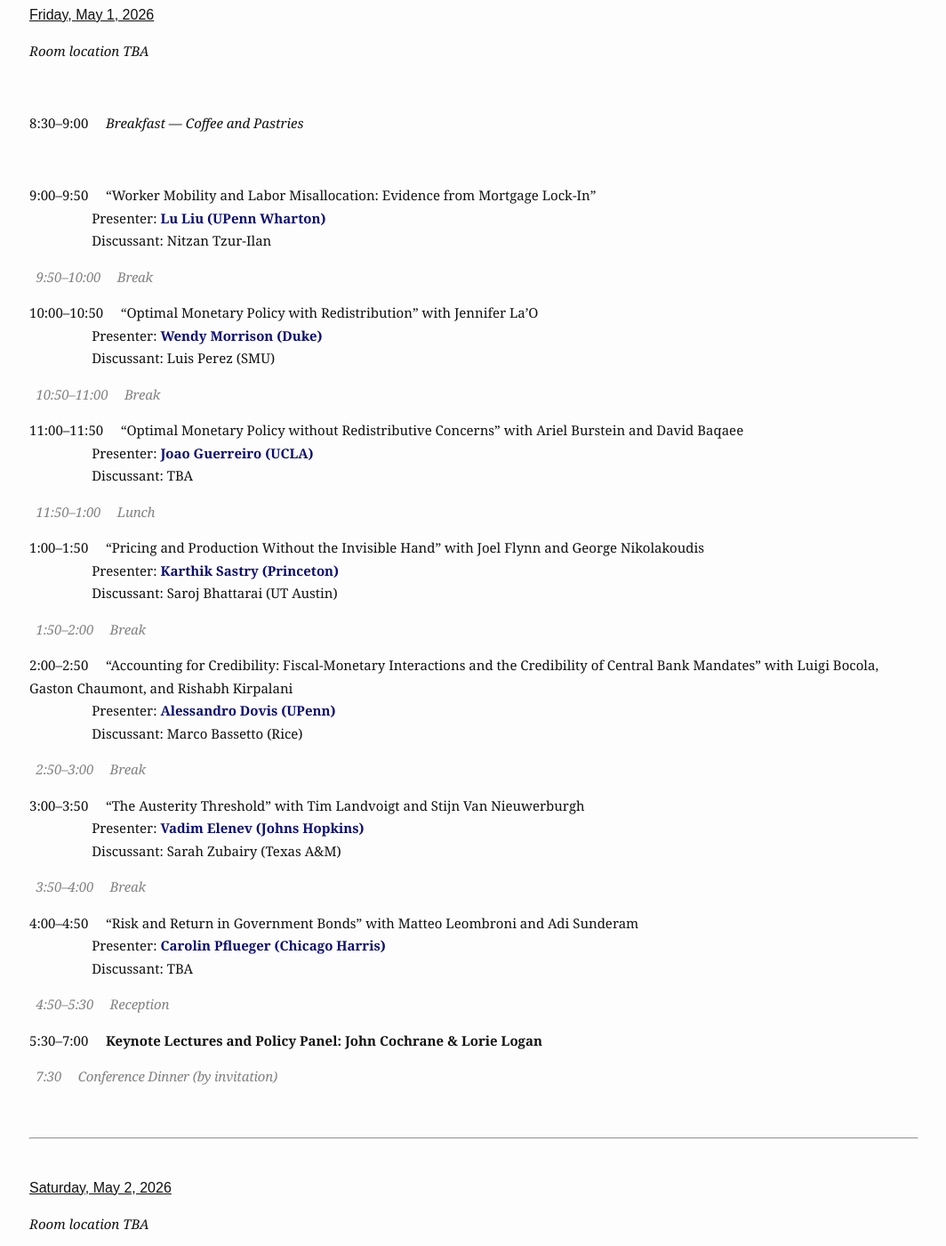
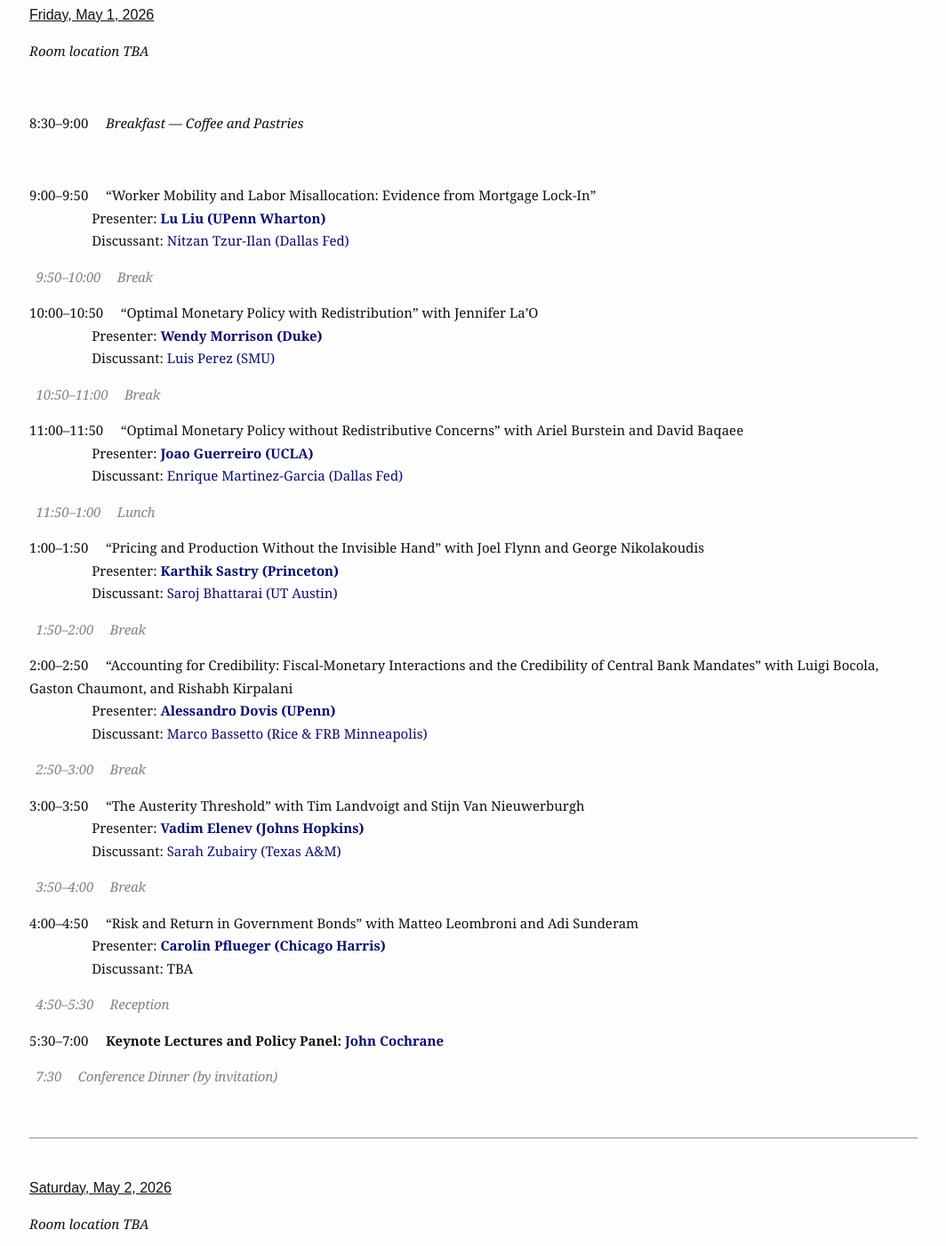
Before and after one commit to zbethune/zbethune.github.io, a Jekyll site: the page built from texas-monetary-conference/index.md, in a window 1280 px wide and 1400 px high, scrolled down 408 px. Shown: the whole window at 89% size, without its empty margins (107-1171 px from the left). Built offline with Jekyll 4.4.1, drawn with Linux system fonts in a browser that asks for light colours; some of the changed text lies outside the part shown.

Commit message:
Update index.md

```diff
--- a/texas-monetary-conference/index.md
+++ b/texas-monetary-conference/index.md
@@ -33,61 +33,61 @@ slug: /texas-monetary-conference
 
 9:00–9:50 &nbsp;&nbsp;&nbsp; "Worker Mobility and Labor Misallocation: Evidence from Mortgage Lock-In"
 <br/>&nbsp;&nbsp;&nbsp;&nbsp;&nbsp;&nbsp;&nbsp;&nbsp;&nbsp;&nbsp;&nbsp;&nbsp;&nbsp;&nbsp;&nbsp;&nbsp;&nbsp;
-Presenter: <span style="color: #0b0e73"><b>Lu Liu (UPenn Wharton)</b></span>
+Presenter: <a style="color: #0b0e73" href="https://fnce.wharton.upenn.edu/profile/lliu1/" target="_blank"><b>Lu Liu (UPenn Wharton)</b></a>
 <br/>&nbsp;&nbsp;&nbsp;&nbsp;&nbsp;&nbsp;&nbsp;&nbsp;&nbsp;&nbsp;&nbsp;&nbsp;&nbsp;&nbsp;&nbsp;&nbsp;&nbsp;
-Discussant: Nitzan Tzur-Ilan
+Discussant: <a style="color: #0b0e73" href="https://www.nitzantzur-ilan.com/" target="_blank">Nitzan Tzur-Ilan (Dallas Fed)</a>
 
 > 9:50–10:00 &nbsp;&nbsp;&nbsp; *Break*
 
 10:00–10:50 &nbsp;&nbsp;&nbsp; "Optimal Monetary Policy with Redistribution" with Jennifer La'O
 <br/>&nbsp;&nbsp;&nbsp;&nbsp;&nbsp;&nbsp;&nbsp;&nbsp;&nbsp;&nbsp;&nbsp;&nbsp;&nbsp;&nbsp;&nbsp;&nbsp;&nbsp;
-Presenter: <span style="color: #0b0e73"><b>Wendy Morrison (Duke)</b></span>
+Presenter: <a style="color: #0b0e73" href="https://www.wendyamorrison.com/" target="_blank"><b>Wendy Morrison (Duke)</b></a>
 <br/>&nbsp;&nbsp;&nbsp;&nbsp;&nbsp;&nbsp;&nbsp;&nbsp;&nbsp;&nbsp;&nbsp;&nbsp;&nbsp;&nbsp;&nbsp;&nbsp;&nbsp;
-Discussant: Luis Perez (SMU)
+Discussant: <a style="color: #0b0e73" href="https://luisperezecon.com/" target="_blank">Luis Perez (SMU)</a>
 
 > 10:50–11:00 &nbsp;&nbsp;&nbsp; *Break*
 
 11:00–11:50 &nbsp;&nbsp;&nbsp; "Optimal Monetary Policy without Redistributive Concerns" with Ariel Burstein and David Baqaee
 <br/>&nbsp;&nbsp;&nbsp;&nbsp;&nbsp;&nbsp;&nbsp;&nbsp;&nbsp;&nbsp;&nbsp;&nbsp;&nbsp;&nbsp;&nbsp;&nbsp;&nbsp;
-Presenter: <span style="color: #0b0e73"><b>Joao Guerreiro (UCLA)</b></span>
+Presenter: <a style="color: #0b0e73" href="https://jguerreiro.com/" target="_blank"><b>Joao Guerreiro (UCLA)</b></a>
 <br/>&nbsp;&nbsp;&nbsp;&nbsp;&nbsp;&nbsp;&nbsp;&nbsp;&nbsp;&nbsp;&nbsp;&nbsp;&nbsp;&nbsp;&nbsp;&nbsp;&nbsp;
-Discussant: TBA
+Discussant: <a style="color: #0b0e73" href="https://www.dallasfed.org/research/economists/martinez-garcia" target="_blank">Enrique Martinez-Garcia (Dallas Fed)</a>
 
 > 11:50–1:00 &nbsp;&nbsp;&nbsp; *Lunch*
 
 1:00–1:50 &nbsp;&nbsp;&nbsp; "Pricing and Production Without the Invisible Hand" with Joel Flynn and George Nikolakoudis
 <br/>&nbsp;&nbsp;&nbsp;&nbsp;&nbsp;&nbsp;&nbsp;&nbsp;&nbsp;&nbsp;&nbsp;&nbsp;&nbsp;&nbsp;&nbsp;&nbsp;&nbsp;
-Presenter: <span style="color: #0b0e73"><b>Karthik Sastry (Princeton)</b></span>
+Presenter: <a style="color: #0b0e73" href="https://www.karthiksastry.com/" target="_blank"><b>Karthik Sastry (Princeton)</b></a>
 <br/>&nbsp;&nbsp;&nbsp;&nbsp;&nbsp;&nbsp;&nbsp;&nbsp;&nbsp;&nbsp;&nbsp;&nbsp;&nbsp;&nbsp;&nbsp;&nbsp;&nbsp;
-Discussant: Saroj Bhattarai (UT Austin)
+Discussant: <a style="color: #0b0e73" href="https://sites.google.com/site/bhattaraisaroj/" target="_blank">Saroj Bhattarai (UT Austin)</a>
 
 > 1:50–2:00 &nbsp;&nbsp;&nbsp; *Break*
 
 2:00–2:50 &nbsp;&nbsp;&nbsp; "Accounting for Credibility: Fiscal-Monetary Interactions and the Credibility of Central Bank Mandates" with Luigi Bocola, Gaston Chaumont, and Rishabh Kirpalani
 <br/>&nbsp;&nbsp;&nbsp;&nbsp;&nbsp;&nbsp;&nbsp;&nbsp;&nbsp;&nbsp;&nbsp;&nbsp;&nbsp;&nbsp;&nbsp;&nbsp;&nbsp;
-Presenter: <span style="color: #0b0e73"><b>Alessandro Dovis (UPenn)</b></span>
+Presenter: <a style="color: #0b0e73" href="https://www.alessandrodovis.com/" target="_blank"><b>Alessandro Dovis (UPenn)</b></a>
 <br/>&nbsp;&nbsp;&nbsp;&nbsp;&nbsp;&nbsp;&nbsp;&nbsp;&nbsp;&nbsp;&nbsp;&nbsp;&nbsp;&nbsp;&nbsp;&nbsp;&nbsp;
-Discussant: Marco Bassetto (Rice)
+Discussant: <a style="color: #0b0e73" href="https://www.minneapolisfed.org/people/marco-bassetto" target="_blank">Marco Bassetto (Rice & FRB Minneapolis)</a>
 
 > 2:50–3:00 &nbsp;&nbsp;&nbsp; *Break*
 
 3:00–3:50 &nbsp;&nbsp;&nbsp; "The Austerity Threshold" with Tim Landvoigt and Stijn Van Nieuwerburgh
 <br/>&nbsp;&nbsp;&nbsp;&nbsp;&nbsp;&nbsp;&nbsp;&nbsp;&nbsp;&nbsp;&nbsp;&nbsp;&nbsp;&nbsp;&nbsp;&nbsp;&nbsp;
-Presenter: <span style="color: #0b0e73"><b>Vadim Elenev (Johns Hopkins)</b></span>
+Presenter: <a style="color: #0b0e73" href="https://www.vadimelenev.com/" target="_blank"><b>Vadim Elenev (Johns Hopkins)</b></a>
 <br/>&nbsp;&nbsp;&nbsp;&nbsp;&nbsp;&nbsp;&nbsp;&nbsp;&nbsp;&nbsp;&nbsp;&nbsp;&nbsp;&nbsp;&nbsp;&nbsp;&nbsp;
-Discussant: Sarah Zubairy (Texas A&M)
+Discussant: <a style="color: #0b0e73" href="https://sites.google.com/site/sarahzubairy/" target="_blank">Sarah Zubairy (Texas A&M)</a>
 
 > 3:50–4:00 &nbsp;&nbsp;&nbsp; *Break*
 
 4:00–4:50 &nbsp;&nbsp;&nbsp; "Risk and Return in Government Bonds" with Matteo Leombroni and Adi Sunderam
 <br/>&nbsp;&nbsp;&nbsp;&nbsp;&nbsp;&nbsp;&nbsp;&nbsp;&nbsp;&nbsp;&nbsp;&nbsp;&nbsp;&nbsp;&nbsp;&nbsp;&nbsp;
-Presenter: <span style="color: #0b0e73"><b>Carolin Pflueger (Chicago Harris)</b></span>
+Presenter: <a style="color: #0b0e73" href="https://sites.google.com/view/carolin-pflueger/home" target="_blank"><b>Carolin Pflueger (Chicago Harris)</b></a>
 <br/>&nbsp;&nbsp;&nbsp;&nbsp;&nbsp;&nbsp;&nbsp;&nbsp;&nbsp;&nbsp;&nbsp;&nbsp;&nbsp;&nbsp;&nbsp;&nbsp;&nbsp;
 Discussant: TBA
 
 > 4:50–5:30 &nbsp;&nbsp;&nbsp; *Reception*
 
-5:30–7:00 &nbsp;&nbsp;&nbsp; **Keynote Lectures and Policy Panel: John Cochrane & Lorie Logan**
+5:30–7:00 &nbsp;&nbsp;&nbsp; **Keynote Lectures and Policy Panel: <a style="color: #0b0e73" href="https://www.johnhcochrane.com/" target="_blank">John Cochrane</a>**
 
 > 7:30 &nbsp;&nbsp;&nbsp; *Conference Dinner (by invitation)*
 
@@ -109,15 +109,15 @@ Discussant: TBA
 
 9:00–9:50 &nbsp;&nbsp;&nbsp; "Firm Specialization vs. Diversification" with Anmol Bhandari, Sanhitha Jugulum, and Laura Veldkamp
 <br/>&nbsp;&nbsp;&nbsp;&nbsp;&nbsp;&nbsp;&nbsp;&nbsp;&nbsp;&nbsp;&nbsp;&nbsp;&nbsp;&nbsp;&nbsp;&nbsp;&nbsp;
-Presenter: <span style="color: #0b0e73"><b>Venky Venkateswaran (NYU)</b></span>
+Presenter: <a style="color: #0b0e73" href="https://www.stern.nyu.edu/faculty/bio/vaidyanathan-venkateswaran" target="_blank"><b>Venky Venkateswaran (NYU)</b></a>
 <br/>&nbsp;&nbsp;&nbsp;&nbsp;&nbsp;&nbsp;&nbsp;&nbsp;&nbsp;&nbsp;&nbsp;&nbsp;&nbsp;&nbsp;&nbsp;&nbsp;&nbsp;
-Discussant: Jaedo Choi (UT Austin)
+Discussant: <a style="color: #0b0e73" href="https://www.jaedochoi.com/" target="_blank">Jaedo Choi (UT Austin)</a>
 
 > 9:50–10:00 &nbsp;&nbsp;&nbsp; *Break*
 
 10:00–10:50 &nbsp;&nbsp;&nbsp; "Reputation for Confidence" with Laura Gáti
 <br/>&nbsp;&nbsp;&nbsp;&nbsp;&nbsp;&nbsp;&nbsp;&nbsp;&nbsp;&nbsp;&nbsp;&nbsp;&nbsp;&nbsp;&nbsp;&nbsp;&nbsp;
-Presenter: <span style="color: #0b0e73"><b>Amy Handlan (Brown)</b></span>
+Presenter: <a style="color: #0b0e73" href="https://sites.google.com/view/amy-handlan" target="_blank"><b>Amy Handlan (Brown)</b></a>
 <br/>&nbsp;&nbsp;&nbsp;&nbsp;&nbsp;&nbsp;&nbsp;&nbsp;&nbsp;&nbsp;&nbsp;&nbsp;&nbsp;&nbsp;&nbsp;&nbsp;&nbsp;
 Discussant: TBA
 
@@ -125,9 +125,9 @@ Discussant: TBA
 
 11:00–11:50 &nbsp;&nbsp;&nbsp; "Bank Runs, Fragility, and Regulation" with Manuel Amador
 <br/>&nbsp;&nbsp;&nbsp;&nbsp;&nbsp;&nbsp;&nbsp;&nbsp;&nbsp;&nbsp;&nbsp;&nbsp;&nbsp;&nbsp;&nbsp;&nbsp;&nbsp;
-Presenter: <span style="color: #0b0e73"><b>Javier Bianchi (FRB Minneapolis)</b></span>
+Presenter: <a style="color: #0b0e73" href="https://www.javierbianchi.com/" target="_blank"><b>Javier Bianchi (FRB Minneapolis)</b></a>
 <br/>&nbsp;&nbsp;&nbsp;&nbsp;&nbsp;&nbsp;&nbsp;&nbsp;&nbsp;&nbsp;&nbsp;&nbsp;&nbsp;&nbsp;&nbsp;&nbsp;&nbsp;
-Discussant: Daniel Neuhann (UT Austin McCombs)
+Discussant: <a style="color: #0b0e73" href="https://danielneuhann.com/" target="_blank">Daniel Neuhann (UT Austin McCombs)</a>
 
 > 11:50 &nbsp;&nbsp;&nbsp; *Lunch & Adjourn*
 
@@ -137,4 +137,4 @@ Discussant: Daniel Neuhann (UT Austin McCombs)
 
 **Organizers:** Zach Bethune, Shihan Shen, and David Zhang
 
-For questions about the conference, please contact <a style="color: #0b0e73" href="mailto:bethune@rice.edu">bethune@rice.edu</a>.
+For logistical questions, please contact Tangie Robertson <a style="color: #0b0e73" href="mailto:tangie.robertson@rice.edu">tangie.robertson@rice.edu</a>.
```
